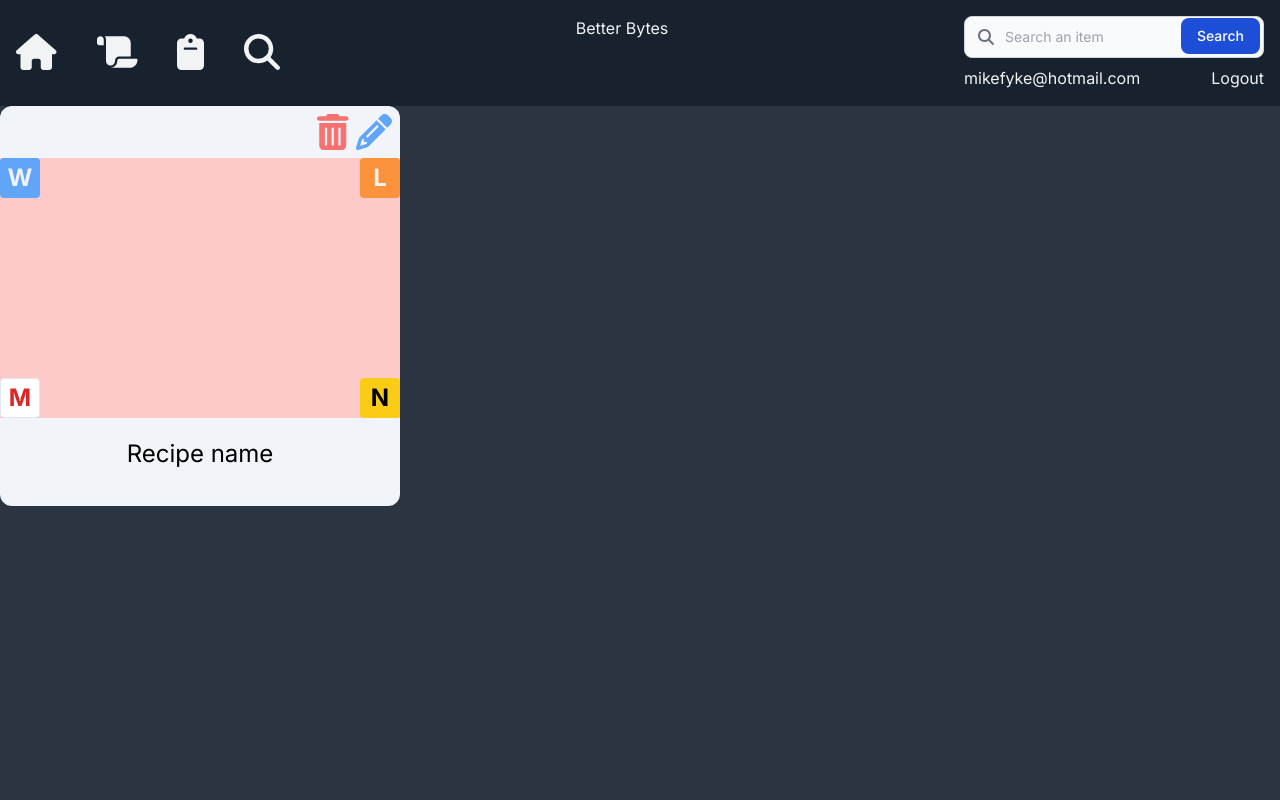
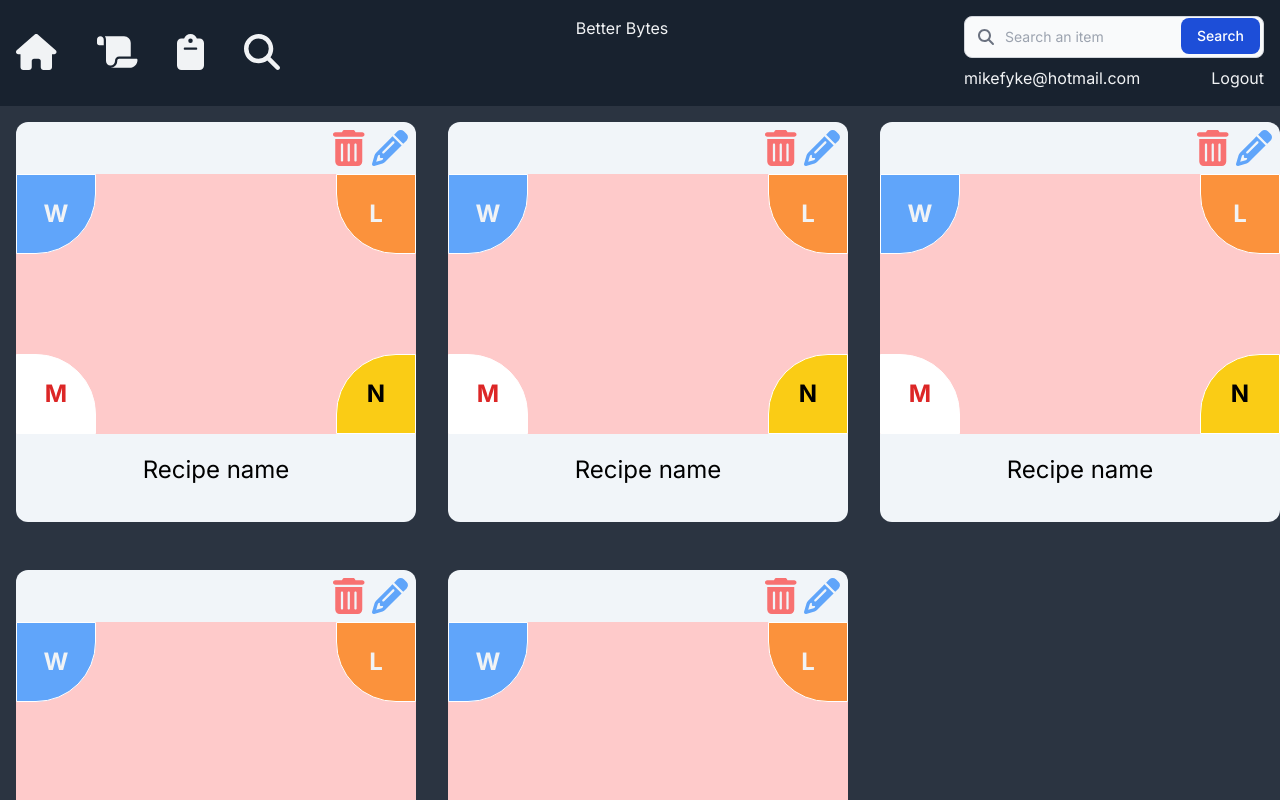
Before and after one commit to MikeTheFyke/better-byte, a Next.js app: page /RecipePage/new in a window 1280 px wide. Built offline with nearby package versions, Linux system fonts and the light colour scheme.

Commit message:
receipe card grid layout

```diff
--- a/app/(components)/AddLoblaws.tsx
+++ b/app/(components)/AddLoblaws.tsx
@@ -1,6 +1,6 @@
 const AddLoblaws = () => {
 	return (
-		<div className="flex items-center justify-center text-default-text bg-orange-400 hover:cursor-pointer hover:bg-orange-600 w-10 h-10 rounded text-2xl font-bold justify-self-end">
+		<div className="text-default-text bg-orange-400 hover:bg-orange-600 rounded-bl-[60px] justify-self-end store-tab">
 			L
 		</div>
 	);
--- a/app/(components)/AddMetro.tsx
+++ b/app/(components)/AddMetro.tsx
@@ -1,6 +1,6 @@
 const AddMetro = () => {
 	return (
-		<div className="flex items-center justify-center text-red-600 bg-white hover:cursor-pointer hover:bg-slate-400 w-10 h-10 rounded text-2xl font-bold border border-slate-200 hover:border-slate-400">
+		<div className="text-red-600 bg-white hover:bg-slate-400 rounded-tr-[60px] store-tab">
 			M
 		</div>
 	);
--- a/app/(components)/AddNoFrills.tsx
+++ b/app/(components)/AddNoFrills.tsx
@@ -1,6 +1,6 @@
 const AddNoFrills = () => {
 	return (
-		<div className="flex items-center justify-center text-black bg-yellow-400 hover:cursor-pointer hover:bg-yellow-600 w-10 h-10 rounded text-2xl font-bold justify-self-end">
+		<div className="text-black bg-yellow-400 hover:bg-yellow-600 rounded-tl-[60px] justify-self-end store-tab">
 			N
 		</div>
 	);
--- a/app/(components)/AddWalmart.tsx
+++ b/app/(components)/AddWalmart.tsx
@@ -2,7 +2,7 @@ import React from "react";
 
 const AddWalmart = () => {
 	return (
-		<div className="flex items-center justify-center text-default-text bg-blue-400 hover:cursor-pointer hover:bg-blue-600 w-10 h-10 rounded text-2xl font-bold">
+		<div className="text-default-text bg-blue-400 hover:bg-blue-600 rounded-br-[60px] store-tab">
 			W
 		</div>
 	);
--- a/app/(components)/RecipeCard.tsx
+++ b/app/(components)/RecipeCard.tsx
@@ -7,7 +7,7 @@ import EditCard from "./EditCard";
 
 const RecipeCard = () => {
 	return (
-		<div className="w-[400px] h-[400px] bg-slate-100 hover:bg-slate-300 rounded-xl">
+		<div className="w-[400px] h-[400px] bg-slate-100 hover:bg-slate-300 rounded-xl m-4">
 			<div className="flex justify-end p-1">
 				<DeleteCard />
 				<EditCard />
--- a/app/RecipePage/[user_id]/page.tsx
+++ b/app/RecipePage/[user_id]/page.tsx
@@ -6,10 +6,18 @@ interface PageParams {
 
 const RecipePage = ({ params }) => {
 	return (
-		<div>
-			<RecipeCard />
+		<div className="flex justify-center">
+			<div className="grid grid-cols-1 md:grid-cols-2 lg:grid-cols-2 xl:grid-cols-3 gap-4">
+				<RecipeCard />
+				<RecipeCard />
+				<RecipeCard />
+				<RecipeCard />
+				<RecipeCard />
+			</div>
 		</div>
 	);
 };
 
 export default RecipePage;
+
+1670 - 3;
--- a/app/globals.css
+++ b/app/globals.css
@@ -9,4 +9,7 @@
 	.btn {
 		@apply hover:no-underline bg-blue-accent hover:bg-blue-accent-hover tracking-wider w-full text-center text-nav font-bold cursor-pointer uppercase px-4 py-2 rounded-md transition-colors block;
 	}
+	.store-tab {
+		@apply flex items-center justify-center w-20 h-20 text-2xl font-bold border border-white hover:border-slate-600 hover:cursor-pointer;
+	}
 }
```
